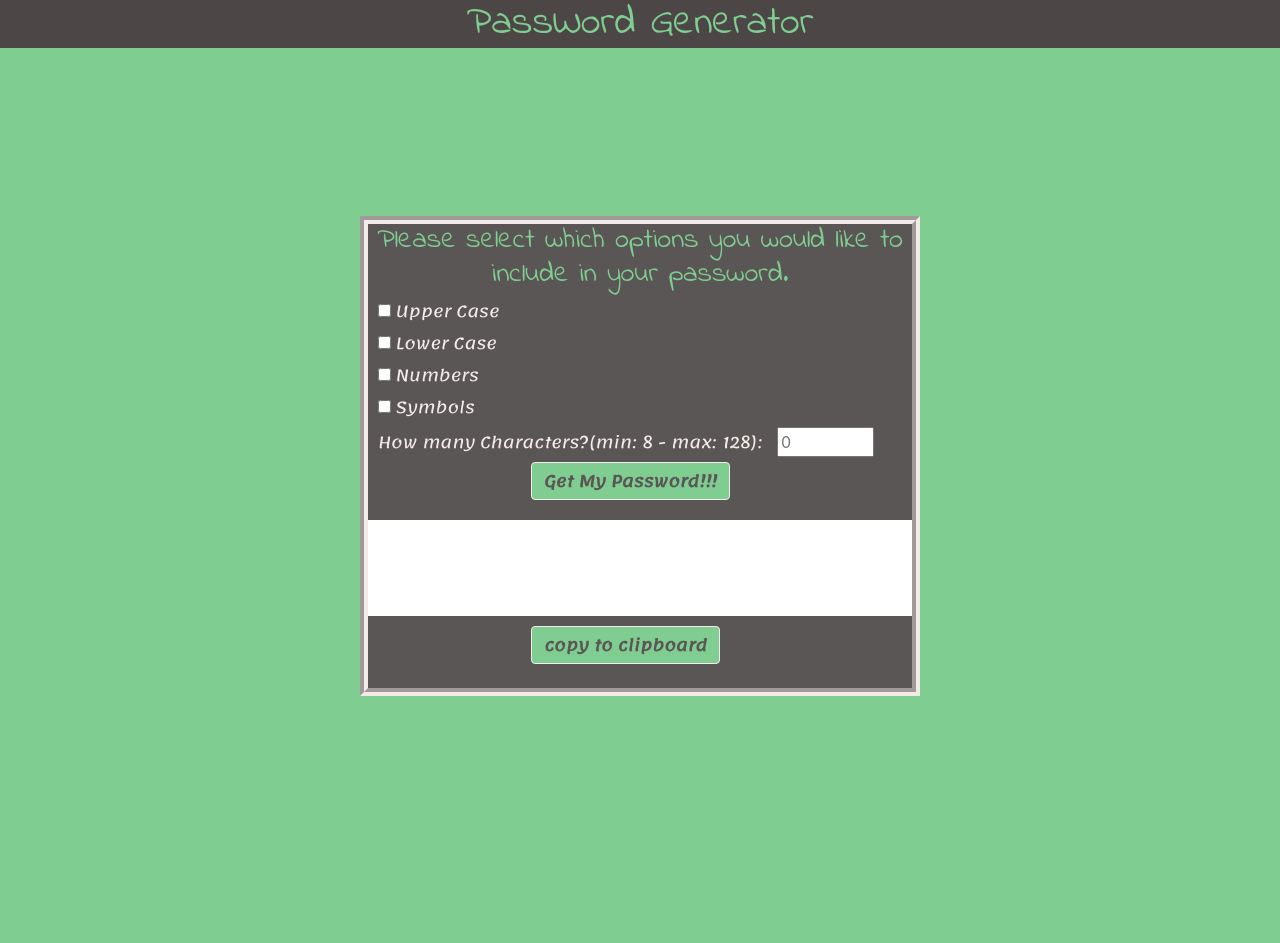
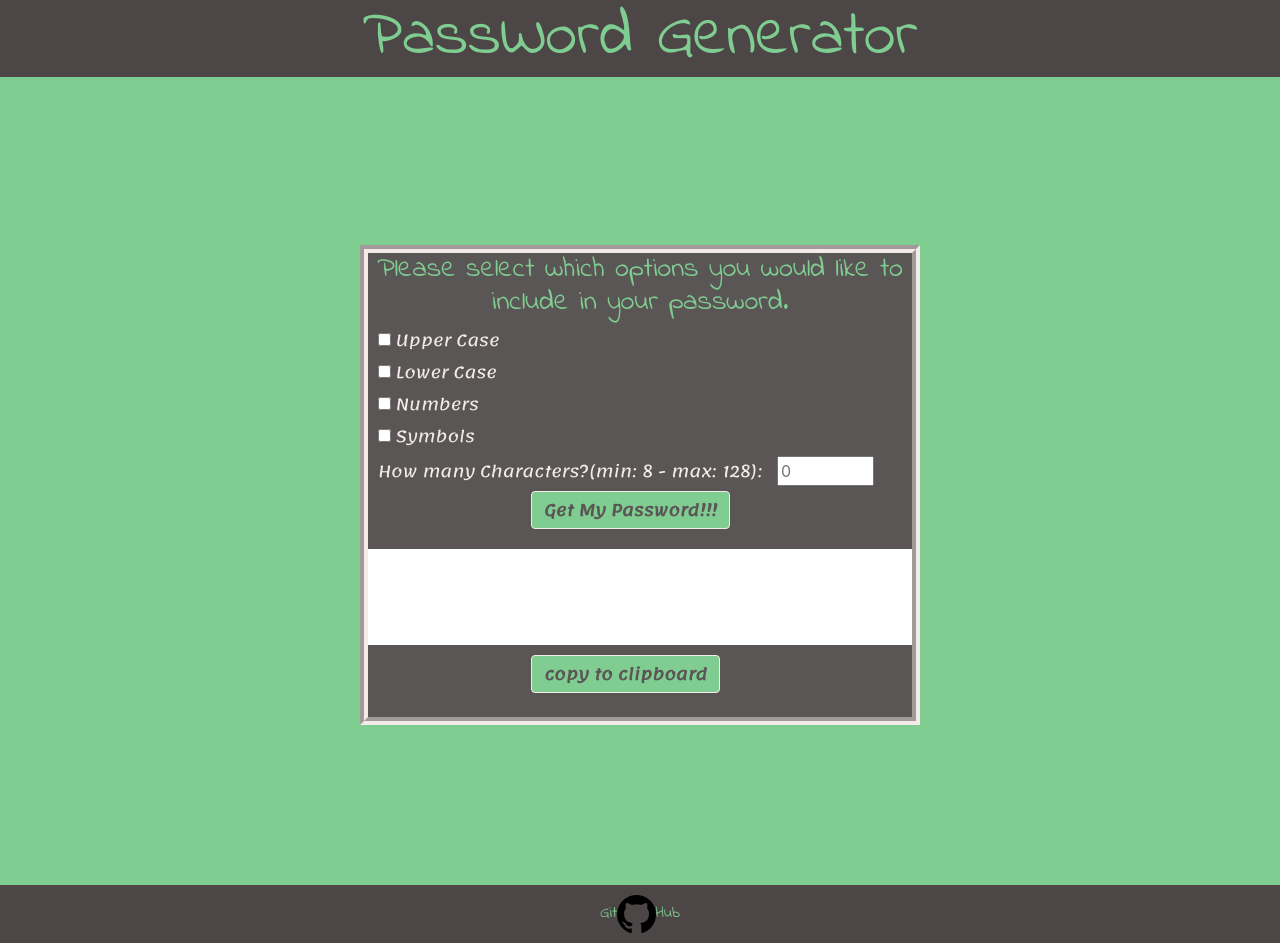
Before and after one commit to nrlong/PasswordGenerator, a plain HTML site: page index.html in a window 1280 px wide. Before the commit the page ends 856 px from the top, so only its background shows below. Drawn offline with nearby package versions, Linux system fonts and the light colour scheme.

Commit message:
updated footer in html and css.  added github link to footer

```diff
--- a/index.html
+++ b/index.html
@@ -65,7 +65,9 @@
         </div>
     </main>
 
-    <!-- <footer>©2020 N. Long</footer> -->
+    <footer>
+        Git<a href="https://github.com/nrlong" target="_blank"><img class="gitHub" src="assets/images/gitHub.png" alt=""></a>Hub
+    </footer>
 
     <script src="script.js"></script>
     <script src="https://code.jquery.com/jquery-3.4.1.slim.min.js"
--- a/style.css
+++ b/style.css
@@ -7,6 +7,7 @@ h1 {
     color: #7fcd91;
     text-align: center;
     background-color: #4d4646;
+    font-size: 4rem;
 }
 
 h2 {
@@ -66,3 +67,19 @@ label {
     border-style: solid transparent;
     overflow-wrap: break-word;
 }
+
+footer {
+    position: relative;
+    left: 0;
+    bottom: 0;
+    width: 100%;
+    background-color: #4d4646;
+    color: #7fcd91;
+    text-align: center;
+    padding: 10px 0;
+    font-family: 'Indie Flower', cursive;
+  }
+
+  .gitHub{
+      width: 3%;
+  }
```
Also changed, not shown: assets/images/gitHub.png (added).
